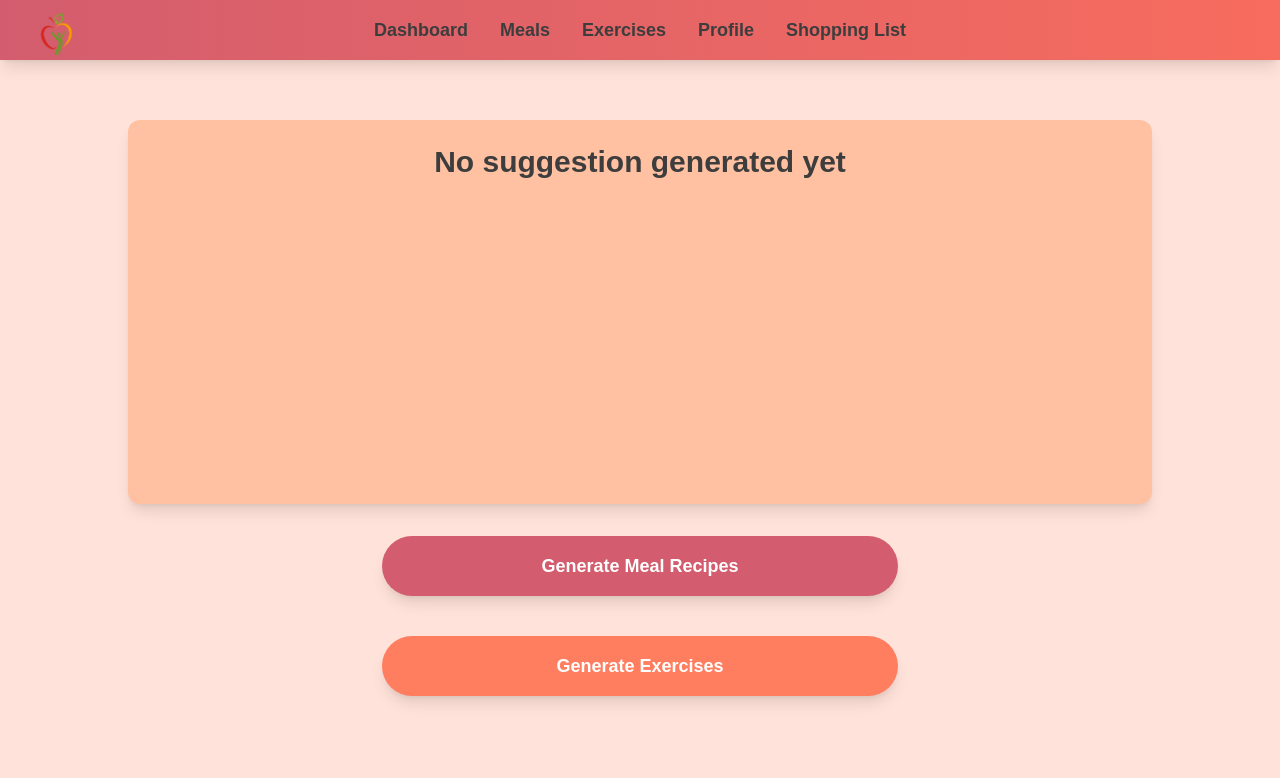
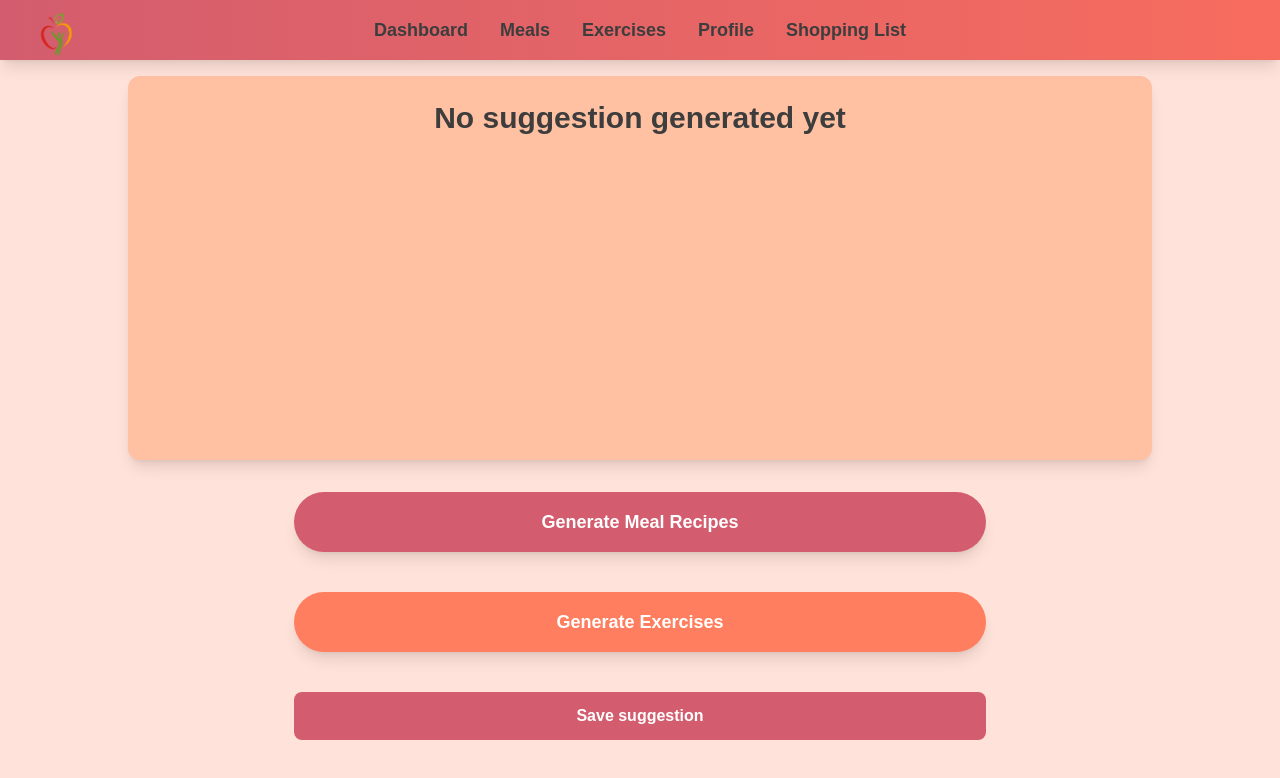
Before and after one commit to asha8411p/Smart-Meal-Planner, a Next.js app in the folder frontend/: page /home in a window 1280 px wide. Shown: the top 778 px of the page. Built offline with nearby package versions, Linux system fonts and the light colour scheme.

Commit message:
feat: save exercises from llm response

```diff
--- a/frontend/app/exercises/page.tsx
+++ b/frontend/app/exercises/page.tsx
@@ -13,6 +13,7 @@ import {
 import { motion } from "framer-motion"; // For animations
 import { jwtDecode } from "jwt-decode";
 import { Exercise } from "../../types/exercise";
+import { DecodedToken } from "../../types/decodedToken";
 
 export default function ExercisePage() {
   const [activeTab, setActiveTab] = useState<"logExercise" | "viewExercises">(
@@ -29,11 +30,6 @@ export default function ExercisePage() {
   const [savedExercises, setSavedExercises] = useState<Exercise[]>([]);
   const [error, setError] = useState("");
   const [successMessage, setSuccessMessage] = useState("");
-  interface DecodedToken {
-    id: string;
-    username: string;
-    name: string;
-  }
 
   useEffect(() => {
     const decodedToken = jwtDecode(
--- a/frontend/app/home/page.tsx
+++ b/frontend/app/home/page.tsx
@@ -3,6 +3,8 @@ import { useState } from "react";
 import Header from "../components/ui/header";
 import { Exercise } from "../../types/exercise";
 import { Meal } from "../../types/meal";
+import { jwtDecode } from "jwt-decode";
+import { DecodedToken } from "../../types/decodedToken";
 
 export default function Home() {
   const [suggestions, setSuggestions] = useState("No suggestion generated yet");
@@ -11,6 +13,34 @@ export default function Home() {
     "meal"
   );
   const [mealSuggestion, setMealSuggestion] = useState<Meal>();
+  async function saveSuggestion() {
+    const decodedToken = jwtDecode(
+      localStorage.getItem("token")!
+    ) as DecodedToken;
+    if (suggestionType === "meal") {
+      //add meal suggestion to the database with ingredients
+    }
+    if (suggestionType === "exercise") {
+      await fetch("http://localhost:5000/exercise?userId=" + decodedToken.id, {
+        method: "POST",
+        headers: {
+          "Content-Type": "application/json",
+          Authorization: `Bearer ${localStorage.getItem("token")}`,
+        },
+        body: JSON.stringify(exerciseSuggestions),
+      })
+        .then((response) => {
+          if (response.ok) {
+            return response;
+          } else {
+            throw new Error("An error occurred. Please try again.");
+          }
+        })
+        .then((data) => {
+          console.log(data);
+        });
+    }
+  }
   async function generateMealSuggestion() {
     setSuggestions("Loading...");
     setSuggestionType("meal");
@@ -122,6 +152,7 @@ export default function Home() {
         >
           Generate Exercises
         </button>
+        <button onClick={saveSuggestion}>Save suggestion</button>
       </div>
     </div>
   );
--- a/frontend/app/shopping-list/page.tsx
+++ b/frontend/app/shopping-list/page.tsx
@@ -4,6 +4,7 @@ import Header from "@/components/ui/header";
 import { jwtDecode } from "jwt-decode";
 import { useEffect, useState } from "react";
 import { FaTrash } from "react-icons/fa";
+import { DecodedToken } from "../../types/decodedToken";
 
 // Define the type for the items in the shopping list
 interface ShoppingItem {
@@ -13,11 +14,6 @@ interface ShoppingItem {
   unit: string;
   price: string;
   checked: boolean;
-}
-interface DecodedToken {
-  id: string;
-  username: string;
-  name: string;
 }
 
 export default function ShoppingList() {
--- a/frontend/package.json
+++ b/frontend/package.json
@@ -10,6 +10,7 @@
   },
   "dependencies": {
     "framer-motion": "^11.11.7",
+    "frontend": "file:",
     "jwt-decode": "^4.0.0",
     "next": "^14.2.15",
     "react": "^18.3.1",
--- /dev/null
+++ b/frontend/types/decodedToken.ts
@@ -0,0 +1,5 @@
+export type DecodedToken = {
+  id: string;
+  username: string;
+  name: string;
+};
```
Also changed, not shown: 1 other file (tests, documents, lock files or other folders).
